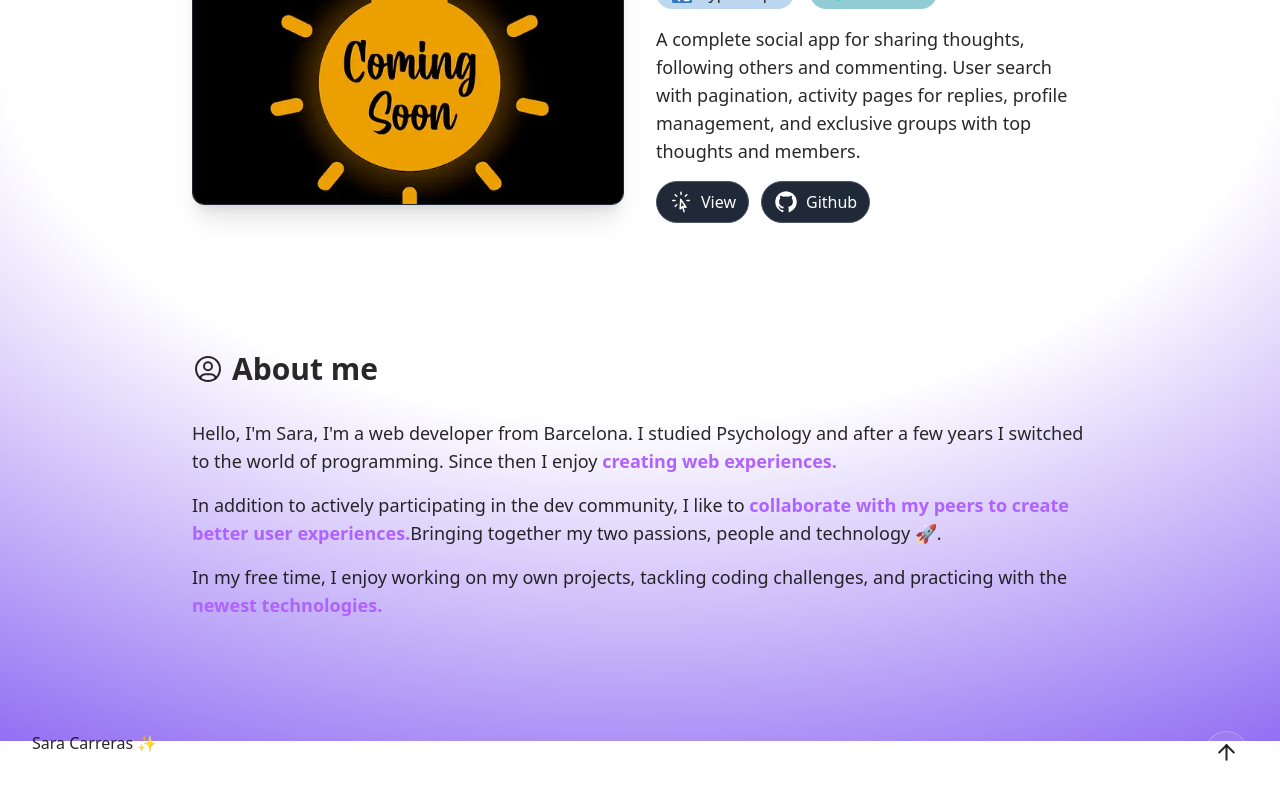
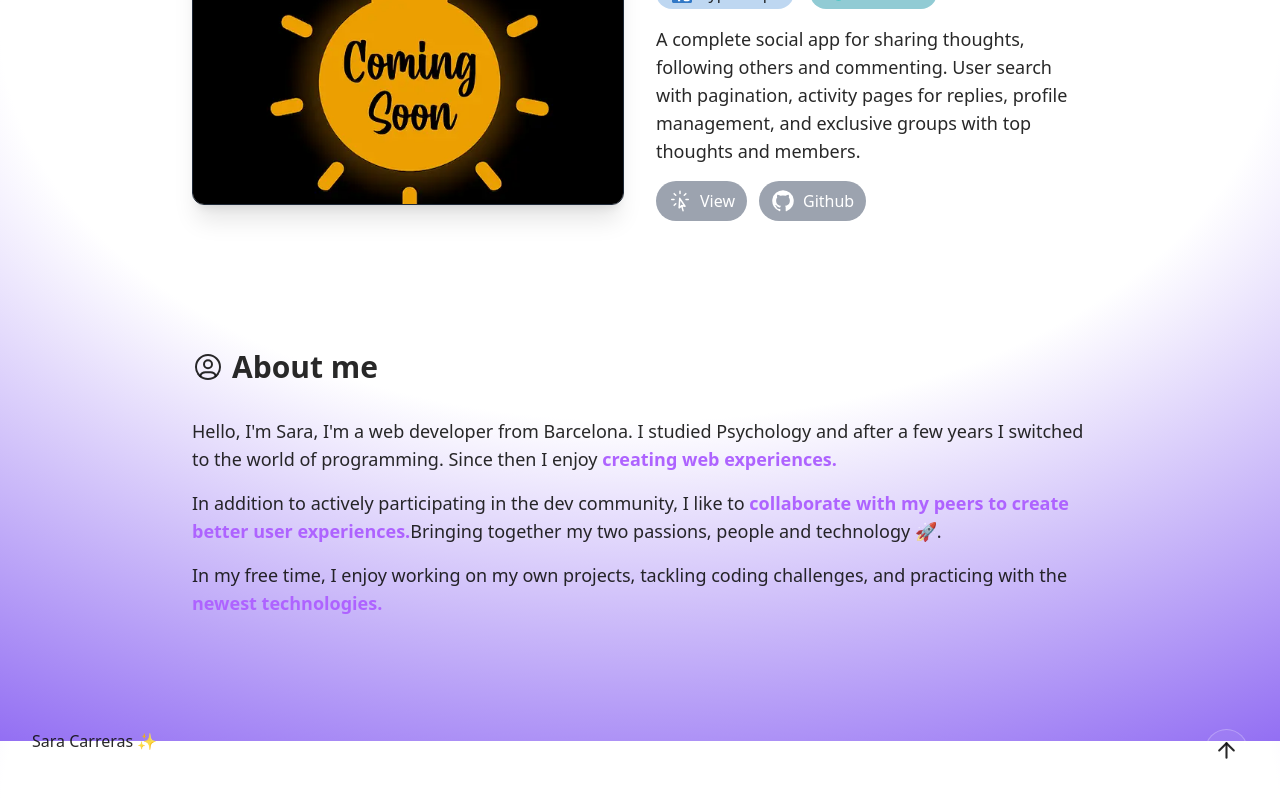
Before and after one commit to SaraCarreras/Portfolio, a React (Vite) app: page / in a window 1280 px wide. Shown: the part 1659-2459 px from the top of the page. Built offline with nearby package versions, Linux system fonts and the light colour scheme.

Commit message:
add disabled styles

```diff
--- a/src/components/LinkButton.tsx
+++ b/src/components/LinkButton.tsx
@@ -1,18 +1,24 @@
 import { ReactNode } from "react";
 
 export type LinkButtonProps = {
-  href: string;
+  href?: string;
   children: ReactNode;
+  disabled?: boolean;
 };
-export function LinkButton({ children, href }: LinkButtonProps) {
+export function LinkButton({ children, href, disabled }: LinkButtonProps) {
+  const isDisabledLink = disabled
+    ? "cursor-not-allowed bg-gray-400 pointer-events-none border-none"
+    : "bg-gray-800 border border-gray-600 focus-visible:ring-yellow-500/80 text-md hover:bg-gray-800 hover:border-gray-900 group max-w-fit hover:text-white focus:outline-none focus-visible:outline-none focus-visible:ring focus-visible:ring-white focus-visible:ring-offset-2 active:bg-black hover:scale-110";
   return (
     <a
       href={href}
       rel="noopener noreferer"
       target="_blank"
-      className="inline-flex items-center justify-center gap-2 px-3 py-2 space-x-2 text-base text-white transition rounded-full bg-gray-800 border border-gray-600 focus-visible:ring-yellow-500/80 text-md hover:bg-gray-800 hover:border-gray-900 group max-w-fit hover:text-white focus:outline-none focus-visible:outline-none focus-visible:ring focus-visible:ring-white focus-visible:ring-offset-2 active:bg-black hover:scale-110"
+      className={`${isDisabledLink} inline-flex items-center justify-center gap-2 px-3 py-2 space-x-2 text-base
+       text-white transition rounded-full `}
     >
       {children}
     </a>
   );
 }
+//DISABLE A BUTTON https://stackoverflow.com/questions/71320193/how-can-i-disable-the-button-in-design-as-well
--- a/src/components/ProjectsSection/ProjectItem.tsx
+++ b/src/components/ProjectsSection/ProjectItem.tsx
@@ -9,6 +9,7 @@ export function ProjectItem({
   github,
   image,
   technology,
+  isDisabledLink,
 }: iProjectItem) {
   return (
     <>
@@ -43,10 +44,10 @@ export function ProjectItem({
         <p className="text-lg text-pretty">{description}</p>
 
         <span className="flex gap-3 mt-4 ">
-          <LinkButton href={preview}>
+          <LinkButton href={preview} disabled={isDisabledLink}>
             <SvgPreview /> View
           </LinkButton>
-          <LinkButton href={github}>
+          <LinkButton href={github} disabled={isDisabledLink}>
             <SvgGithub /> Github
           </LinkButton>
         </span>
--- a/src/components/ProjectsSection/ProjectsData.ts
+++ b/src/components/ProjectsSection/ProjectsData.ts
@@ -74,9 +74,9 @@ export const PROJECTS_DATA: iProjectItem[] = [
     title: "FullStack Social Media app",
     description:
       "A complete social app for sharing thoughts, following others and commenting. User search with pagination, activity pages for replies, profile management, and exclusive groups with top thoughts and members.",
-    preview: "#",
-    github: "#",
+
     image: `${comingSoon}`,
+    isDisabledLink: true,
     technology: [
       TAGS.NEXTJS,
       TAGS.REACT,
--- a/src/components/ProjectsSection/ProjectsSection.tsx
+++ b/src/components/ProjectsSection/ProjectsSection.tsx
@@ -16,7 +16,7 @@ const ProjectsSection = () => {
             return (
               <article
                 className="flex flex-col space-x-0 space-y-8 md:flex-row md:space-x-8 md:space-y-0"
-                key={project.preview}
+                key={project.title}
               >
                 <ProjectItem {...project} />
               </article>
--- a/src/types/types.ts
+++ b/src/types/types.ts
@@ -8,8 +8,9 @@ export interface iExperienceItem {
 export interface iProjectItem {
   title: string;
   description: string;
-  preview: string;
-  github: string;
+  preview?: string;
+  github?: string;
+  isDisabledLink?: boolean;
   image: string;
   technology: technologyTag[];
 }
```
